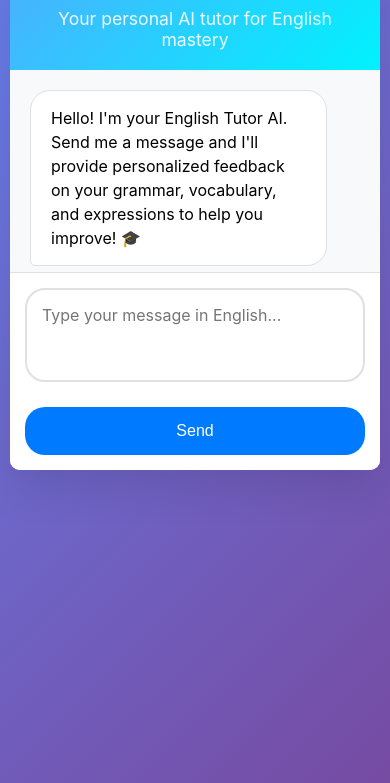
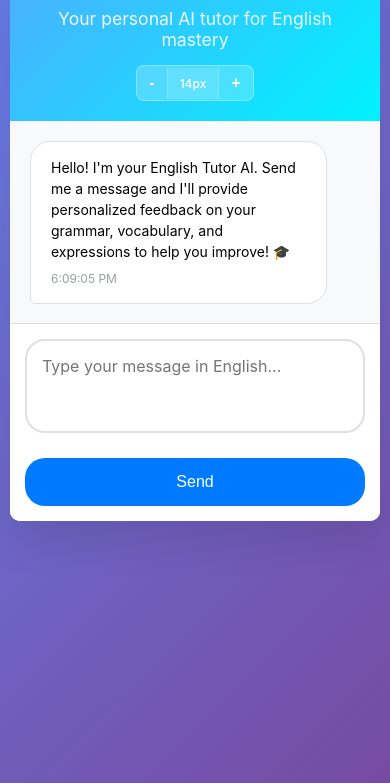
Before and after one commit to 60cod/english-tutor-ai, a website: page index.html in a window 390 px wide. Shown: the part 61-844 px from the top of the page. Drawn offline with Linux system fonts and the light colour scheme.

Commit message:
Add font size control and message timestamps
- Add +/- buttons in header for adjusting font size (10px-24px)
- Display message timestamps on all user/bot messages
- Implement responsive design for font controls on mobile
- Maintain existing grammar correction and suggestion features

```diff
--- a/index.html
+++ b/index.html
@@ -9,8 +9,17 @@
 <body>
     <div class="container">
         <header>
-            <h1>🤖 English Tutor AI</h1>
-            <p>Your personal AI tutor for English mastery</p>
+            <div class="header-top">
+                <div class="header-title">
+                    <h1>🤖 English Tutor AI</h1>
+                    <p>Your personal AI tutor for English mastery</p>
+                </div>
+                <div class="font-size-controls">
+                    <button id="decrease-font" class="font-btn" title="글자 크기 줄이기">-</button>
+                    <span id="font-size-display" class="font-size-display">14px</span>
+                    <button id="increase-font" class="font-btn" title="글자 크기 키우기">+</button>
+                </div>
+            </div>
         </header>
 
         <div class="chat-container">
@@ -18,6 +27,7 @@
                 <div class="message bot-message">
                     <div class="message-content">
                         <p>Hello! I'm your English Tutor AI. Send me a message and I'll provide personalized feedback on your grammar, vocabulary, and expressions to help you improve! 🎓</p>
+                        <div class="message-timestamp" id="initial-timestamp"></div>
                     </div>
                 </div>
             </div>
--- a/script.js
+++ b/script.js
@@ -4,8 +4,15 @@ class EnglishChatbot {
         this.userInput = document.getElementById('user-input');
         this.sendBtn = document.getElementById('send-btn');
         this.loading = document.getElementById('loading');
+        this.increaseFontBtn = document.getElementById('increase-font');
+        this.decreaseFontBtn = document.getElementById('decrease-font');
+        this.fontSizeDisplay = document.getElementById('font-size-display');
+
+        this.fontSize = 14;
 
         this.initEventListeners();
+        this.updateFontSize();
+        this.setInitialTimestamp();
     }
 
     initEventListeners() {
@@ -16,6 +23,8 @@ class EnglishChatbot {
                 this.sendMessage();
             }
         });
+        this.increaseFontBtn.addEventListener('click', () => this.increaseFontSize());
+        this.decreaseFontBtn.addEventListener('click', () => this.decreaseFontSize());
     }
 
     async sendMessage() {
@@ -72,11 +81,13 @@ class EnglishChatbot {
     }
 
     addUserMessage(message) {
+        const timestamp = new Date().toLocaleTimeString();
         const messageDiv = document.createElement('div');
         messageDiv.className = 'message user-message';
         messageDiv.innerHTML = `
             <div class="message-content">
                 <p>${this.escapeHtml(message)}</p>
+                <div class="message-timestamp">${timestamp}</div>
             </div>
         `;
         this.chatMessages.appendChild(messageDiv);
@@ -84,6 +95,7 @@ class EnglishChatbot {
     }
 
     addBotMessage(response) {
+        const timestamp = new Date().toLocaleTimeString();
         const messageDiv = document.createElement('div');
         messageDiv.className = 'message bot-message';
 
@@ -119,6 +131,7 @@ class EnglishChatbot {
             <div class="message-content">
                 <p>${this.escapeHtml(response.response)}</p>
                 ${feedbackHtml}
+                <div class="message-timestamp">${timestamp}</div>
             </div>
         `;
 
@@ -136,6 +149,39 @@ class EnglishChatbot {
         this.chatMessages.scrollTop = this.chatMessages.scrollHeight;
     }
 
+    increaseFontSize() {
+        if (this.fontSize < 24) {
+            this.fontSize += 2;
+            this.updateFontSize();
+        }
+    }
+
+    decreaseFontSize() {
+        if (this.fontSize > 10) {
+            this.fontSize -= 2;
+            this.updateFontSize();
+        }
+    }
+
+    updateFontSize() {
+        // Update chat messages font size
+        this.chatMessages.style.fontSize = `${this.fontSize}px`;
+
+        // Update display
+        this.fontSizeDisplay.textContent = `${this.fontSize}px`;
+
+        // Update button states
+        this.increaseFontBtn.disabled = this.fontSize >= 24;
+        this.decreaseFontBtn.disabled = this.fontSize <= 10;
+    }
+
+    setInitialTimestamp() {
+        const initialTimestamp = document.getElementById('initial-timestamp');
+        if (initialTimestamp) {
+            initialTimestamp.textContent = new Date().toLocaleTimeString();
+        }
+    }
+
     escapeHtml(text) {
         const div = document.createElement('div');
         div.textContent = text;
--- a/style.css
+++ b/style.css
@@ -24,17 +24,68 @@ header {
     background: linear-gradient(135deg, #4facfe 0%, #00f2fe 100%);
     color: white;
     padding: 30px;
-    text-align: center;
 }
 
-header h1 {
+.header-top {
+    display: flex;
+    justify-content: space-between;
+    align-items: center;
+}
+
+.header-title {
+    text-align: center;
+    flex: 1;
+}
+
+.header-title h1 {
     font-size: 2rem;
     margin-bottom: 10px;
 }
 
-header p {
+.header-title p {
     opacity: 0.9;
     font-size: 1.1rem;
+}
+
+.font-size-controls {
+    display: flex;
+    align-items: center;
+    background: rgba(255, 255, 255, 0.2);
+    border-radius: 8px;
+    overflow: hidden;
+    border: 1px solid rgba(255, 255, 255, 0.3);
+}
+
+.font-btn {
+    background: transparent;
+    border: none;
+    color: white;
+    padding: 8px 12px;
+    cursor: pointer;
+    font-size: 16px;
+    font-weight: bold;
+    transition: background-color 0.2s ease;
+}
+
+.font-btn:hover:not(:disabled) {
+    background: rgba(255, 255, 255, 0.2);
+}
+
+.font-btn:disabled {
+    opacity: 0.5;
+    cursor: not-allowed;
+}
+
+.font-size-display {
+    padding: 8px 12px;
+    background: rgba(255, 255, 255, 0.1);
+    color: white;
+    font-size: 12px;
+    font-weight: 500;
+    min-width: 40px;
+    text-align: center;
+    border-left: 1px solid rgba(255, 255, 255, 0.2);
+    border-right: 1px solid rgba(255, 255, 255, 0.2);
 }
 
 .chat-container {
@@ -60,6 +111,20 @@ header p {
     padding: 15px 20px;
     border-radius: 20px;
     line-height: 1.5;
+}
+
+.message-timestamp {
+    font-size: 12px;
+    margin-top: 8px;
+    opacity: 0.7;
+}
+
+.user-message .message-timestamp {
+    color: rgba(255, 255, 255, 0.8);
+}
+
+.bot-message .message-timestamp {
+    color: #6c757d;
 }
 
 .user-message .message-content {
@@ -200,7 +265,12 @@ header p {
         padding: 20px;
     }
 
-    header h1 {
+    .header-top {
+        flex-direction: column;
+        gap: 15px;
+    }
+
+    .header-title h1 {
         font-size: 1.5rem;
     }
 
```
